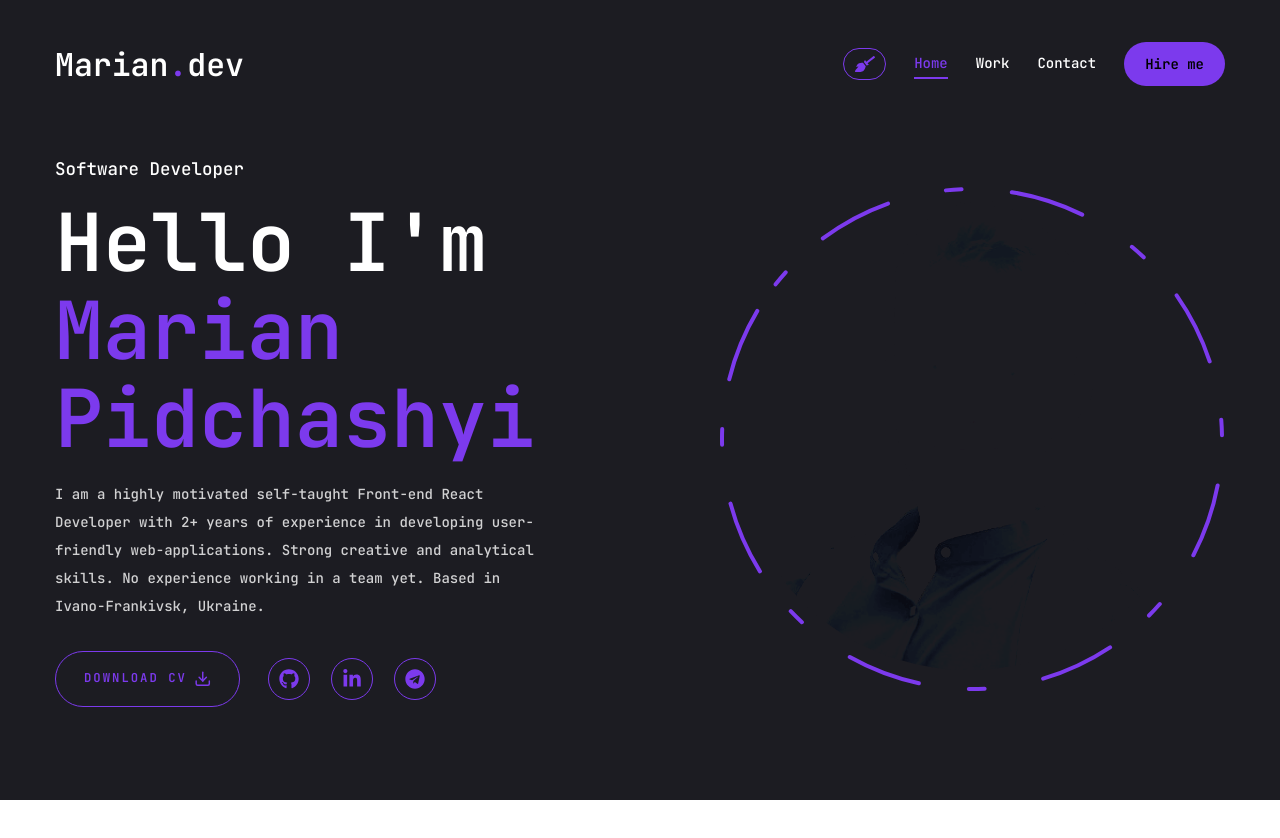
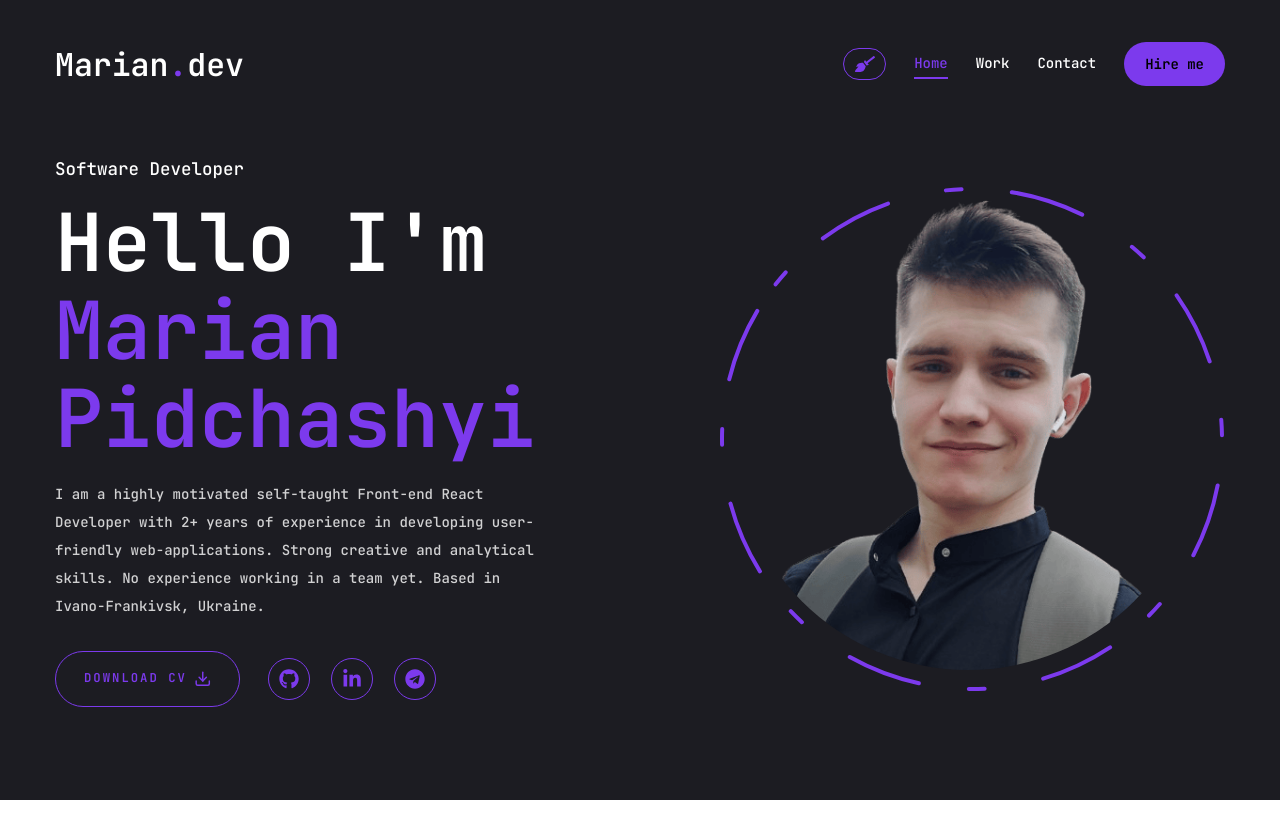
Before and after one commit to Marian1309/Portfolio-New, a Next.js app: page / in a window 1280 px wide. Shown: the top 838 px of the page. Built offline with nearby package versions, Linux system fonts and the light colour scheme.

Commit message:
Update avatar.tsx

```diff
--- a/src/components/avatar.tsx
+++ b/src/components/avatar.tsx
@@ -18,7 +18,7 @@ const Avatar: FC = () => {
         }}
         initial={{ opacity: 0 }}
       >
-        <div className="absolute flex h-[298px] w-[298px] items-center justify-center mix-blend-darken xl:h-[498px] xl:w-[498px]">
+        <div className="absolute flex h-[298px] w-[298px] items-center justify-center xl:h-[498px] xl:w-[498px]">
           <Image
             alt="avatar"
             className="rounded-full object-contain p-3 lg:p-4"
```
